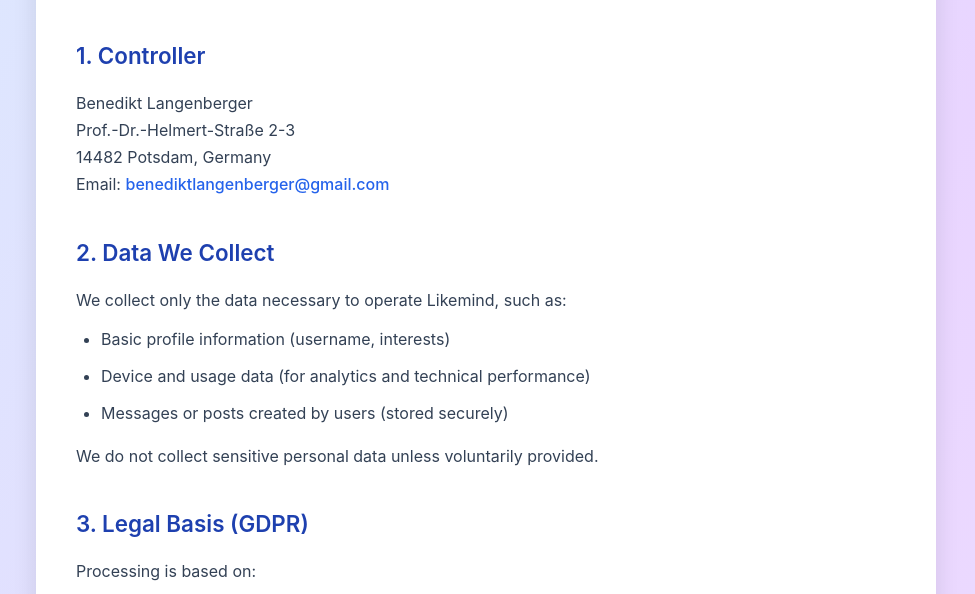
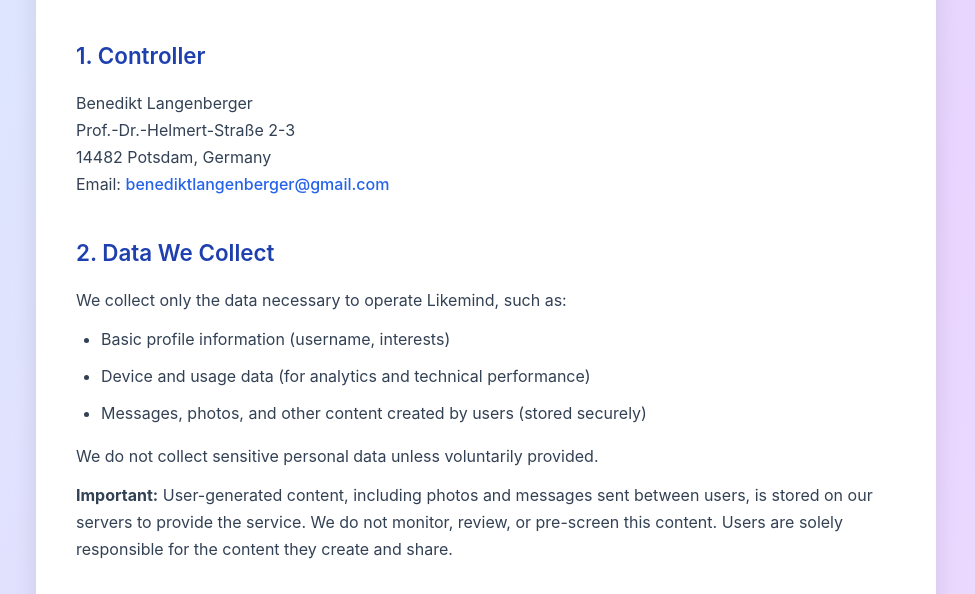
Before and after one commit to BenGIT94/likemind-privacy, a plain HTML site: page privacy-policy.html in a window 1280 px wide. Shown: the part 177-771 px from the top of the page, without its empty margins (154-1129 px from the left). Drawn offline with Linux system fonts and the light colour scheme.

Commit message:
Update privacy policy to clarify data collection

```diff
--- a/privacy-policy.html
+++ b/privacy-policy.html
@@ -113,9 +113,10 @@
             <ul>
                 <li>Basic profile information (username, interests)</li>
                 <li>Device and usage data (for analytics and technical performance)</li>
-                <li>Messages or posts created by users (stored securely)</li>
+                <li>Messages, photos, and other content created by users (stored securely)</li>
             </ul>
             <p>We do not collect sensitive personal data unless voluntarily provided.</p>
+            <p style="margin-top: 12px;"><strong>Important:</strong> User-generated content, including photos and messages sent between users, is stored on our servers to provide the service. We do not monitor, review, or pre-screen this content. Users are solely responsible for the content they create and share.</p>
         </section>
 
         <section>
```
